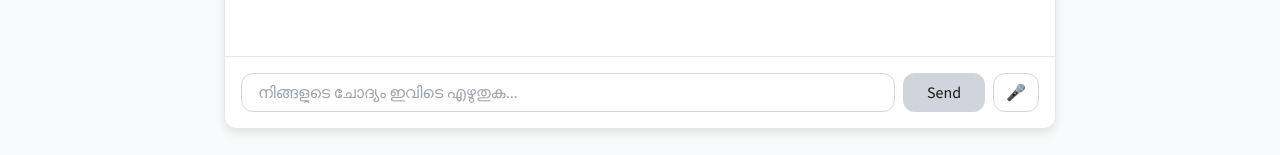
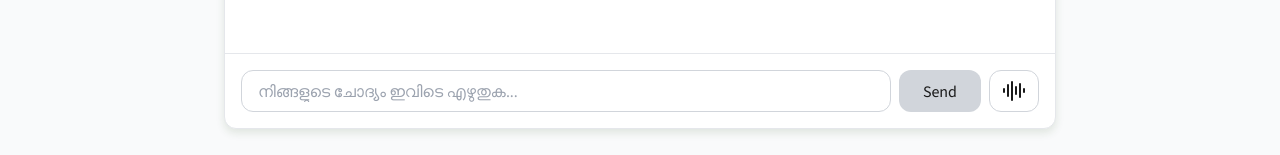
Before and after one commit to mrProToN-b/Krishi-Sakhi-test, a React (Vite) app: page /chat in a window 1280 px wide. Shown: the part 513-668 px from the top of the page. Built offline with nearby package versions, Linux system fonts and the light colour scheme.

Commit message:
new features added

```diff
--- a/src/components/ui/SimpleFloatingChatbot.jsx
+++ b/src/components/ui/SimpleFloatingChatbot.jsx
@@ -701,7 +701,7 @@
                     ? "വോയ്‌സ് റെക്കോർഡിംഗ്"
                     : "Voice recording"
                 }>
-                {isRecording ? "⏹️" : "🎤"}
+                {isRecording ? <svg xmlns="http://www.w3.org/2000/svg" width="24" height="24" viewBox="0 0 24 24" fill="none" stroke="currentColor" stroke-width="2" stroke-linecap="round" stroke-linejoin="round" class="lucide lucide-circle-pause-icon lucide-circle-pause"><circle cx="12" cy="12" r="10"/><line x1="10" x2="10" y1="15" y2="9"/><line x1="14" x2="14" y1="15" y2="9"/></svg> : <svg xmlns="http://www.w3.org/2000/svg" width="24" height="24" viewBox="0 0 24 24" fill="none" stroke="currentColor" stroke-width="2" stroke-linecap="round" stroke-linejoin="round" class="lucide lucide-audio-lines-icon lucide-audio-lines"><path d="M2 10v3"/><path d="M6 6v11"/><path d="M10 3v18"/><path d="M14 8v7"/><path d="M18 5v13"/><path d="M22 10v3"/></svg>}
               </button>
             </div>
 
--- a/src/pages/Chat.jsx
+++ b/src/pages/Chat.jsx
@@ -231,7 +231,7 @@
                   whileTap={{ scale: 0.95 }}
                   onClick={() => alert('Voice feature coming soon!')}
                 >
-                  🎤
+                  <svg xmlns="http://www.w3.org/2000/svg" width="24" height="24" viewBox="0 0 24 24" fill="none" stroke="currentColor" stroke-width="2" stroke-linecap="round" stroke-linejoin="round" class="lucide lucide-audio-lines-icon lucide-audio-lines"><path d="M2 10v3"/><path d="M6 6v11"/><path d="M10 3v18"/><path d="M14 8v7"/><path d="M18 5v13"/><path d="M22 10v3"/></svg>
                 </motion.button>
               </form>
             </div>
--- a/src/pages/FarmerDashboard.jsx
+++ b/src/pages/FarmerDashboard.jsx
@@ -101,7 +101,7 @@
           transition={{ duration: 0.6 }}
         >
           <h1 className="text-3xl font-bold text-gray-900 mb-2">
-            Welcome back, {userName}! 👋
+            Welcome back, {userName}!
           </h1>
           <p className="text-gray-600">
             Here's what's happening on your farm today.
```
